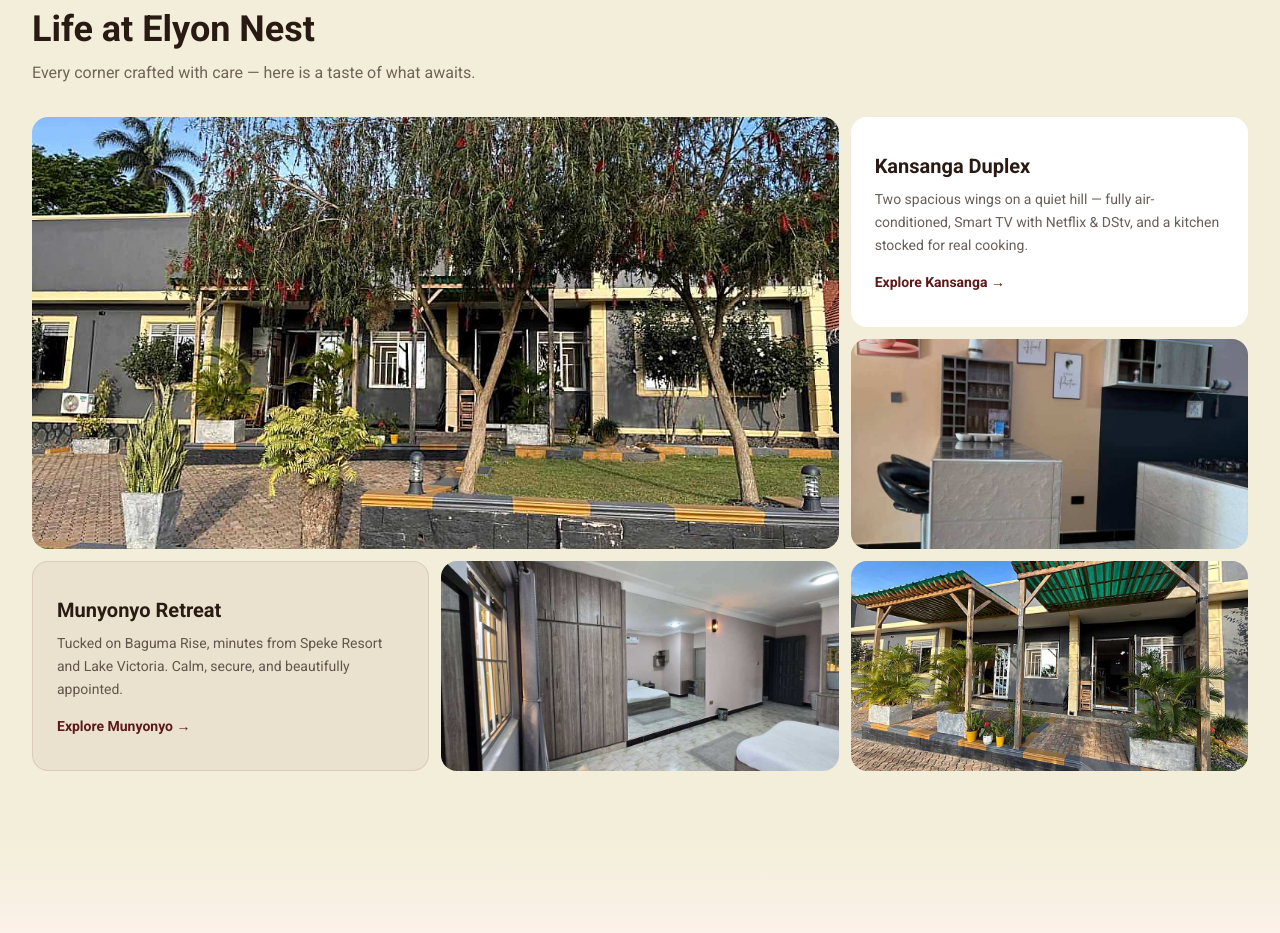
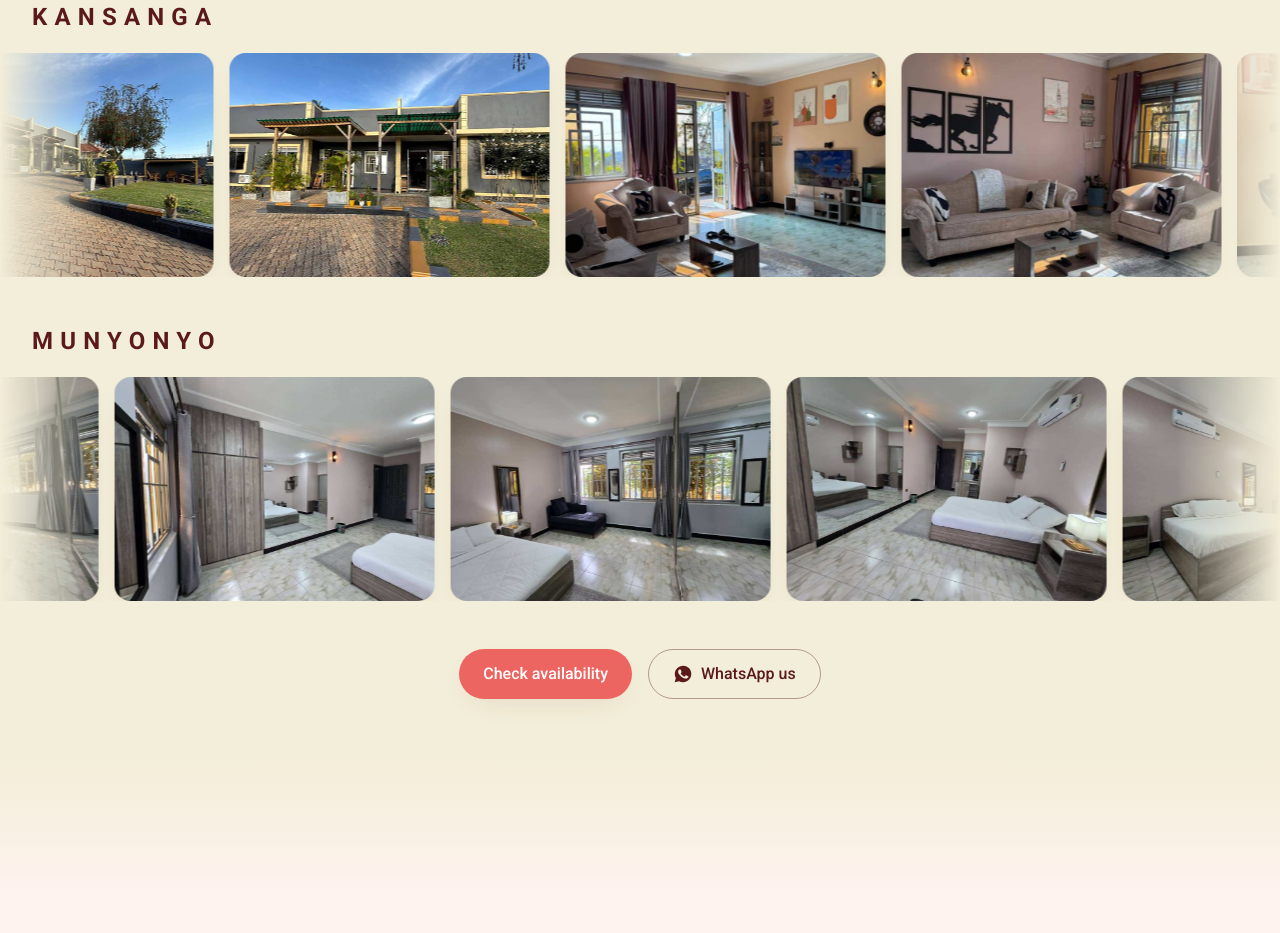
Before and after one commit to Ssali-Remy/ssali-remy.github, a React (Vite) app: page /#/ in a window 1280 px wide. Shown: the part 1564-2497 px from the top of the page. Built offline with nearby package versions, Linux system fonts and the light colour scheme.

Commit message:
feat(Home): replace mosaic with two image marquees + CTA bar (proximity section)

```diff
--- a/src/pages/Home.jsx
+++ b/src/pages/Home.jsx
@@ -1,9 +1,9 @@
 import { useState, useEffect, useRef } from "react";
 import { Link } from "react-router-dom";
 import { heroBackgrounds } from "../data/units";
-import { k1Cover, k1Img1, k1Img2 } from "../data/images-k1";
-import { k2Cover, k2Img1 } from "../data/images-k2";
-import { m3Cover, m3Img1, m3Img2 } from "../data/images-m3";
+import { k1Cover, k1Img1, k1Img2, k1Img3, k1Img4 } from "../data/images-k1";
+import { k2Cover, k2Img1, k2Img2, k2Img3, k2Img4 } from "../data/images-k2";
+import { m3Cover, m3Img1, m3Img2, m3Img3, m3Img4 } from "../data/images-m3";
 import { site } from "../data/site";
 
 /* ── Intersection Observer hook (fires once, with sync visible-check fallback) ── */
@@ -163,116 +163,43 @@ const PARTNERS = [
 
 const INTERIOR_IMAGES = [k1Img1, k1Img2, k2Img1, m3Img1, m3Img2];
 
-const IMG_INTERVAL = 3500;
-const TXT_INTERVAL = IMG_INTERVAL * 2; // 7000ms
+const KANSANGA_REEL = [
+  k1Cover, k1Img1, k1Img2, k1Img3, k1Img4,
+  k2Cover, k2Img1, k2Img2, k2Img3, k2Img4,
+];
+const MUNYONYO_REEL = [
+  m3Cover, m3Img1, m3Img2, m3Img3, m3Img4,
+  m3Img1, m3Img3, m3Cover, m3Img2, m3Img4,
+];
 
-function ImageCell({ images, className = "" }) {
-  const [cur, setCur] = useState(0);
-  const [prev, setPrev] = useState(null);
-  const [fading, setFading] = useState(false);
-
-  useEffect(() => {
-    const t = setInterval(() => {
-      setCur((i) => { setPrev(i); setFading(false); return (i + 1) % images.length; });
-    }, IMG_INTERVAL);
-    return () => clearInterval(t);
-  }, [images.length]);
-
-  // One paint after prev appears at opacity 1, trigger the fade-out
-  useEffect(() => {
-    if (prev === null) return;
-    const raf = requestAnimationFrame(() => setFading(true));
-    return () => cancelAnimationFrame(raf);
-  }, [prev, cur]);
-
+function ImageMarquee({ images, direction = "left", duration = 38 }) {
+  // Duplicate so the track is exactly 2× wide and the loop is seamless.
+  const reel = [...images, ...images];
+  const dirClass = direction === "left" ? "marquee-left" : "marquee-right";
   return (
-    <div className={`relative overflow-hidden rounded-2xl min-h-[210px] ${className}`}>
-      <img src={images[cur]} alt="" className="absolute inset-0 w-full h-full object-cover" />
-      {prev !== null && (
-        <img
-          src={images[prev]}
-          alt=""
-          className="absolute inset-0 w-full h-full object-cover transition-opacity duration-700"
-          style={{ opacity: fading ? 0 : 1 }}
-        />
-      )}
+    <div className={`marquee ${dirClass}`}>
+      <div
+        className="marquee-track"
+        style={{ animationDuration: `${duration}s` }}
+      >
+        {reel.map((src, i) => (
+          <div
+            key={i}
+            className="shrink-0 rounded-2xl overflow-hidden shadow-soft w-64 h-44 sm:w-72 sm:h-48 md:w-80 md:h-56"
+          >
+            <img
+              src={src}
+              alt=""
+              className="w-full h-full object-cover"
+              loading="lazy"
+              draggable="false"
+            />
+          </div>
+        ))}
+      </div>
     </div>
   );
 }
-
-function TextCell({ slides, className = "", style }) {
-  const [active, setActive] = useState(0);
-  useEffect(() => {
-    const t = setInterval(() => setActive((i) => (i + 1) % slides.length), TXT_INTERVAL);
-    return () => clearInterval(t);
-  }, [slides.length]);
-
-  return (
-    <div
-      className={`relative overflow-hidden rounded-2xl min-h-[210px] ${className}`}
-      style={style}
-    >
-      {slides.map((slide, i) => (
-        <div
-          key={i}
-          className="absolute inset-0 p-6 flex flex-col justify-center transition-opacity duration-[1400ms]"
-          style={{ opacity: i === active ? 1 : 0 }}
-        >
-          <h3 className="text-xl font-bold text-brand-ink">{slide.title}</h3>
-          <p className="mt-2 text-sm text-brand-ink/70 leading-relaxed">{slide.body}</p>
-          <Link
-            to={slide.linkTo}
-            className="mt-4 text-sm font-semibold text-brand-maroon hover:text-brand-burgundy transition-colors"
-          >
-            {slide.link} →
-          </Link>
-        </div>
-      ))}
-    </div>
-  );
-}
-
-const KANSANGA_SLIDES = [
-  {
-    title: "Kansanga Duplex",
-    body: "Two spacious wings on a quiet hill — fully air-conditioned, Smart TV with Netflix & DStv, and a kitchen stocked for real cooking.",
-    link: "Explore Kansanga",
-    linkTo: "/locations/kansanga",
-  },
-  {
-    title: "Unit One — E1 Wing",
-    body: "2 bedrooms · 2 bathrooms · sleeps 4. Air conditioning in every room plus power back-up so you never lose Wi-Fi or AC.",
-    link: "View unit",
-    linkTo: "/locations/kansanga",
-  },
-  {
-    title: "Unit Two — E2 Wing",
-    body: "Modern, spacious wing with a private feel. Enjoy the garden, housekeeping six days a week, and free parking.",
-    link: "View unit",
-    linkTo: "/locations/kansanga",
-  },
-];
-
-const MUNYONYO_SLIDES = [
-  {
-    title: "Munyonyo Retreat",
-    body: "Tucked on Baguma Rise, minutes from Speke Resort and Lake Victoria. Calm, secure, and beautifully appointed.",
-    link: "Explore Munyonyo",
-    linkTo: "/locations/munyonyo",
-  },
-  {
-    title: "Lakeside Proximity",
-    body: "Minutes from the Lake Victoria shoreline and Munyonyo Commonwealth Resort — a perfect base for leisure and business alike.",
-    link: "Explore Munyonyo",
-    linkTo: "/locations/munyonyo",
-  },
-  {
-    title: "Peace & Privacy",
-    body: "24/7 security, power back-up, strong Wi-Fi, and housekeeping included — every comfort taken care of.",
-    link: "Check availability",
-    linkTo: "/booking",
-  },
-];
 
 function SectionFade({ from, to }) {
   return (
@@ -326,58 +253,53 @@ export default function Home() {
         <SlimCarousel images={INTERIOR_IMAGES} interval={4500} />
       </div>
 
-      {/* Check Availability — moved here, just before the mosaic */}
-      <div style={{ backgroundColor: "#fff3f0" }} className="pb-16 text-center">
-        <Link to="/booking" className="btn-primary">
-          Check availability
-        </Link>
-      </div>
-
       <SectionFade from="#fff3f0" to="#f3eed9" />
 
-      {/* Mosaic — picture + text teasers */}
+      {/* Proximity teasers — KANSANGA reel scrolls right, MUNYONYO reel scrolls left */}
       <section style={{ backgroundColor: "#f3eed9" }} className="py-16">
         <div ref={mosaicRef} className="container-x">
-          <p className={`text-xs uppercase tracking-[0.2em] font-semibold text-brand-maroon reveal-up stagger-1${mosaicInView ? " in-view" : ""}`}>
-            A glimpse inside
-          </p>
-          <h2 className={`mt-2 text-3xl sm:text-4xl font-bold text-brand-ink reveal-up stagger-2${mosaicInView ? " in-view" : ""}`}>
-            Life at Elyon Nest
+          <h2 className={`text-3xl sm:text-4xl font-bold text-brand-ink leading-tight text-center max-w-3xl mx-auto reveal-up stagger-1${mosaicInView ? " in-view" : ""}`}>
+            Our apartments are in close and convenient proximity to everything
           </h2>
-          <p className={`mt-3 text-brand-ink/65 reveal-up stagger-3${mosaicInView ? " in-view" : ""}`}>
-            Every corner crafted with care — here is a taste of what awaits.
-          </p>
+        </div>
 
-          <div
-            className="mt-8 grid grid-cols-1 md:grid-cols-3 gap-3"
-            style={{ gridTemplateRows: "repeat(3, 210px)" }}
+        <div className="mt-12">
+          <div className="container-x">
+            <h3 className={`text-2xl font-bold text-brand-maroon tracking-[0.3em] reveal-up stagger-2${mosaicInView ? " in-view" : ""}`}>
+              KANSANGA
+            </h3>
+          </div>
+          <div className={`mt-5 reveal-up stagger-3${mosaicInView ? " in-view" : ""}`}>
+            <ImageMarquee images={KANSANGA_REEL} direction="right" />
+          </div>
+        </div>
+
+        <div className="mt-12">
+          <div className="container-x">
+            <h3 className={`text-2xl font-bold text-brand-maroon tracking-[0.3em] reveal-up stagger-4${mosaicInView ? " in-view" : ""}`}>
+              MUNYONYO
+            </h3>
+          </div>
+          <div className={`mt-5 reveal-up stagger-5${mosaicInView ? " in-view" : ""}`}>
+            <ImageMarquee images={MUNYONYO_REEL} direction="left" />
+          </div>
+        </div>
+
+        <div className={`container-x mt-12 flex justify-center gap-4 flex-wrap reveal-up stagger-6${mosaicInView ? " in-view" : ""}`}>
+          <Link to="/booking" className="btn-primary">
+            Check availability
+          </Link>
+          <a
+            href={`https://wa.me/${site.contact.whatsappE164}`}
+            target="_blank"
+            rel="noreferrer"
+            className="btn-ghost inline-flex items-center gap-2"
           >
-            <ImageCell
-              images={[k1Cover, k2Cover, m3Cover, k1Img1]}
-              className={`md:col-span-2 md:row-span-2 reveal-up stagger-1${mosaicInView ? " in-view" : ""}`}
-            />
-            <TextCell
-              slides={KANSANGA_SLIDES}
-              className={`bg-white reveal-up stagger-2${mosaicInView ? " in-view" : ""}`}
-            />
-            <ImageCell
-              images={[m3Img1, k1Img2, k2Img1]}
-              className={`reveal-up stagger-3${mosaicInView ? " in-view" : ""}`}
-            />
-            <TextCell
-              slides={MUNYONYO_SLIDES}
-              className={`reveal-up stagger-4${mosaicInView ? " in-view" : ""}`}
-              style={{ background: "rgba(91,26,26,0.05)", border: "1px solid rgba(91,26,26,0.12)" }}
-            />
-            <ImageCell
-              images={[k2Cover, m3Img2, k1Img1]}
-              className={`reveal-up stagger-5${mosaicInView ? " in-view" : ""}`}
-            />
-            <ImageCell
-              images={[m3Cover, k2Img1, k1Img2]}
-              className={`reveal-up stagger-6${mosaicInView ? " in-view" : ""}`}
-            />
-          </div>
+            <svg viewBox="0 0 24 24" className="h-5 w-5" fill="currentColor">
+              <path d="M12.04 2C6.58 2 2.13 6.45 2.13 11.91c0 1.75.46 3.46 1.32 4.97L2 22l5.25-1.38a9.9 9.9 0 004.79 1.22h.01c5.46 0 9.91-4.45 9.91-9.91 0-2.65-1.03-5.14-2.9-7.01A9.82 9.82 0 0012.04 2zm5.78 14.06c-.24.68-1.4 1.3-1.97 1.38-.5.07-1.13.1-1.83-.12-.42-.13-.96-.31-1.66-.61-2.92-1.26-4.83-4.2-4.97-4.4-.15-.2-1.19-1.59-1.19-3.03 0-1.43.75-2.13 1.02-2.43.27-.3.6-.37.8-.37.2 0 .4 0 .58.01.19.01.44-.07.69.52.24.6.83 2.07.9 2.22.07.15.12.32.02.52-.1.2-.15.32-.3.5-.15.18-.32.4-.45.53-.15.15-.31.31-.13.61.18.3.8 1.31 1.72 2.13 1.18 1.05 2.18 1.38 2.48 1.53.3.15.48.13.66-.08.18-.2.76-.89.97-1.2.2-.3.4-.25.68-.15.27.1 1.74.82 2.03.97.3.15.5.22.58.35.07.13.07.77-.17 1.45z" />
+            </svg>
+            WhatsApp us
+          </a>
         </div>
       </section>
 
```
